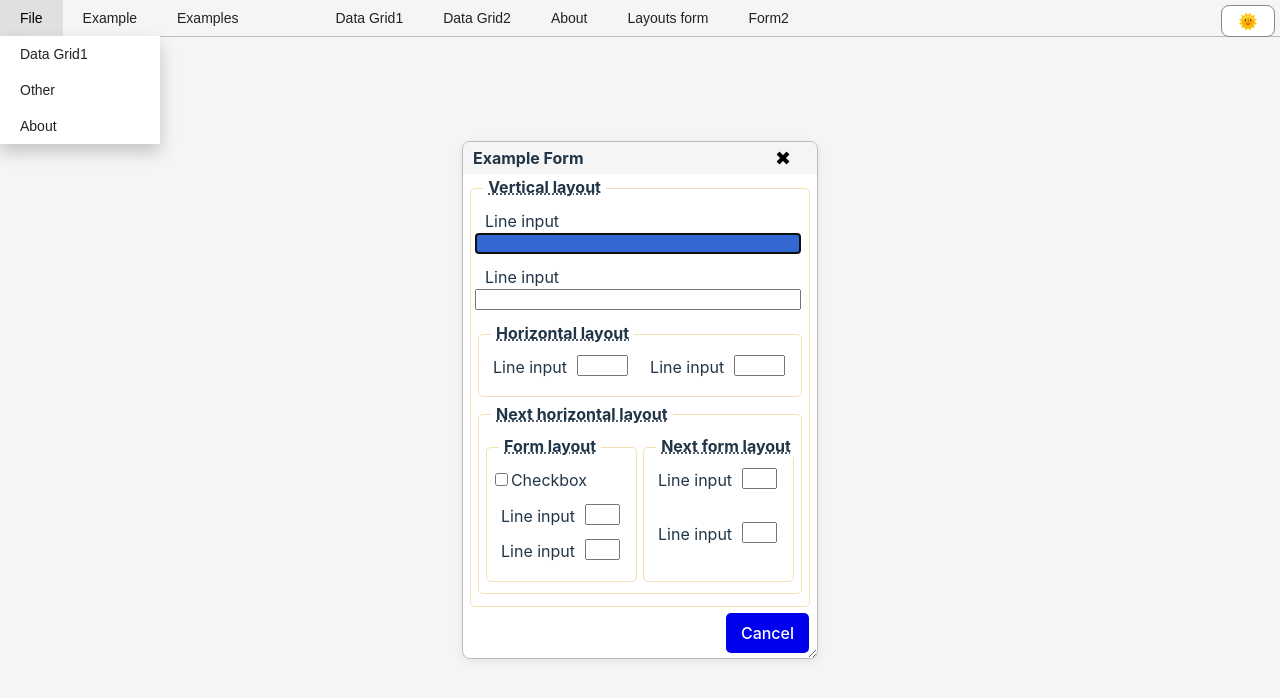
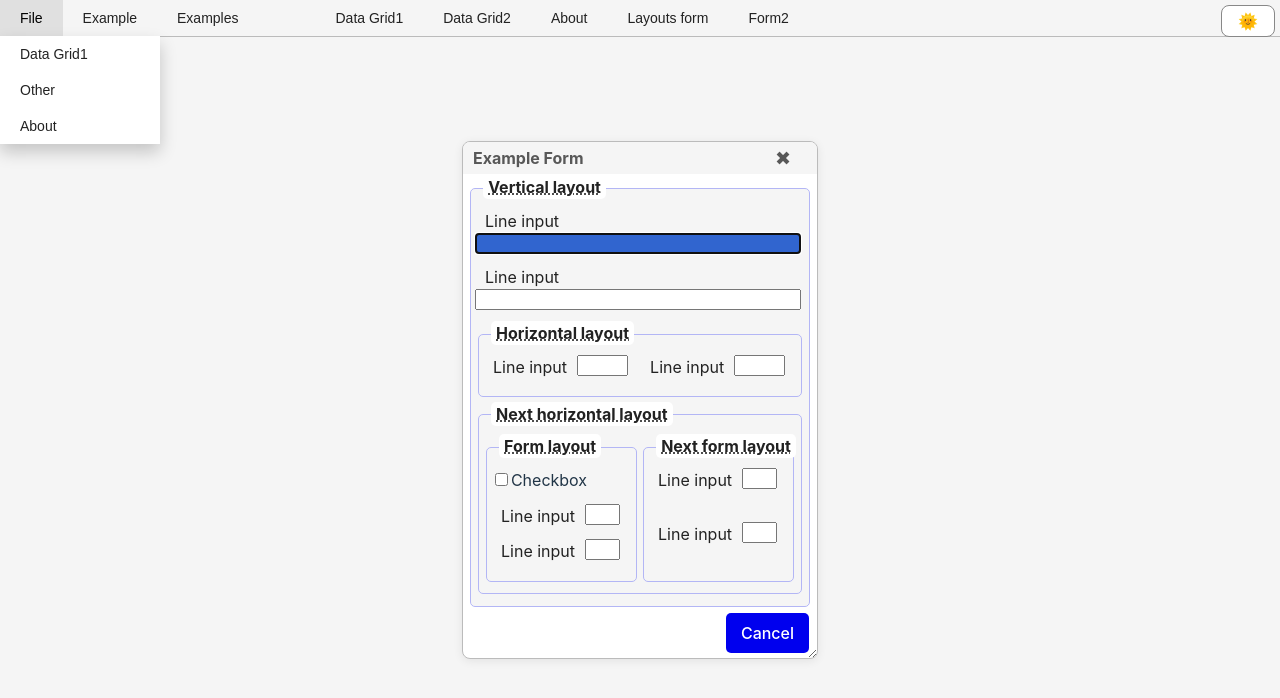
Before and after one commit to AndreiPuchko/q2web, a React (Vite) app: page / in a window 1280 px wide. Both pictures are taken after a click on the button "Layouts form". Shown: the top 698 px of the page. Built offline with nearby package versions, Linux system fonts and the light colour scheme; what generate-mock-data would draw is missing.

Commit message:
style: update theme variables and apply them to dialog and form components

```diff
--- a/src/components/Dialog.css
+++ b/src/components/Dialog.css
@@ -6,6 +6,7 @@
   --dialog-shadow: 0 2px 10px rgba(0, 0, 0, 0.1);
   --dialog-disabled-overlay: rgba(255, 255, 255, 0.3);
   --close-btn-hover: red;
+  --title-color: rgb(88, 88, 88);
 }
 
 .theme-light {
@@ -15,6 +16,7 @@
   --dialog-shadow: 0 2px 10px rgba(0, 0, 0, 0.08);
   --dialog-disabled-overlay: rgba(0, 0, 0, 0.07);
   --close-btn-hover: #e57373;
+  --title-color:rgb(88, 88, 88);
 }
 
 .theme-dark {
@@ -24,6 +26,7 @@
   --dialog-shadow: 0 2px 10px rgba(0, 0, 0, 0.1);
   --dialog-disabled-overlay: rgba(255, 255, 255, 0.3);
   --close-btn-hover: red;
+  --title-color: lightgray;
 }
 
 * {
@@ -65,6 +68,7 @@
 .dialog-header {
   padding: 0px 10px;
   background-color: var(--dialog-header-bg);
+  color: var(--title-color);
   cursor: move;
   height: 2em;
   user-select: none;
@@ -91,6 +95,7 @@
 
 .close-button {
   background: transparent;
+  color: var(--title-color);
   border: none;
   font-size: 1.2em;
   cursor: pointer;
--- a/src/components/Form.css
+++ b/src/components/Form.css
@@ -1,3 +1,28 @@
+/* Theme variables */
+:root {
+  --form-bg: #23272f;
+  --form-border: rgb(179, 186, 245);
+  --form-label: #e0e0e0;
+  --form-groupbox-bg: #23272f;
+  --form-groupbox-title-bg: #23272f;
+}
+
+.theme-light {
+  --form-bg: #fff;
+  --form-border: #b3b6f5;
+  --form-label: #222;
+  --form-groupbox-bg: #f5f5f5;
+  --form-groupbox-title-bg: #fff;
+}
+
+.theme-dark {
+  --form-bg: #23272f;
+  --form-border: rgb(179, 186, 245);
+  --form-label: #e0e0e0;
+  --form-groupbox-bg: #23272f;
+  --form-groupbox-title-bg: #23272f;
+}
+
 * {white-space: nowrap;
 }
 
@@ -13,7 +38,8 @@
 
 .group-box {
   /* width: 100%; */
-  border: 1px solid wheat;
+  border: 1px solid var(--form-border);
+  background: var(--form-groupbox-bg);
   padding: 20px 0.3cap 0.5cap;
   margin: 1cap 0.3cap 0.5cap;
   border-radius: 5px;
@@ -26,10 +52,11 @@
   border-radius: 5px;
   top: -1.2cap;
   left: 1cap;
-  background: Canvas;
+  background: var(--form-groupbox-title-bg);
   text-decoration: underline dotted;
   padding: 0 5px;
   font-weight: bold;
+  color: var(--form-label);
 }
 
 .form-label {
@@ -37,6 +64,7 @@
   flex-wrap: nowrap;
   white-space: nowrap;
   margin: 0 1ch;
+  color: var(--form-label);
 }
 
 .FormComponent {
@@ -46,13 +74,13 @@
   width: 100%;
   max-width: 100%;
   box-sizing: border-box; /* Ensure padding and border are included in the element's total width and height */
+  background: var(--form-bg);
 }
 
 .Panel {
   min-width: 0; /* Ensure minWidth is set to 0 to prevent overflow */
 }
 
-
 .FormComponent  {
   border: 2px solid transparent;
 }
```
